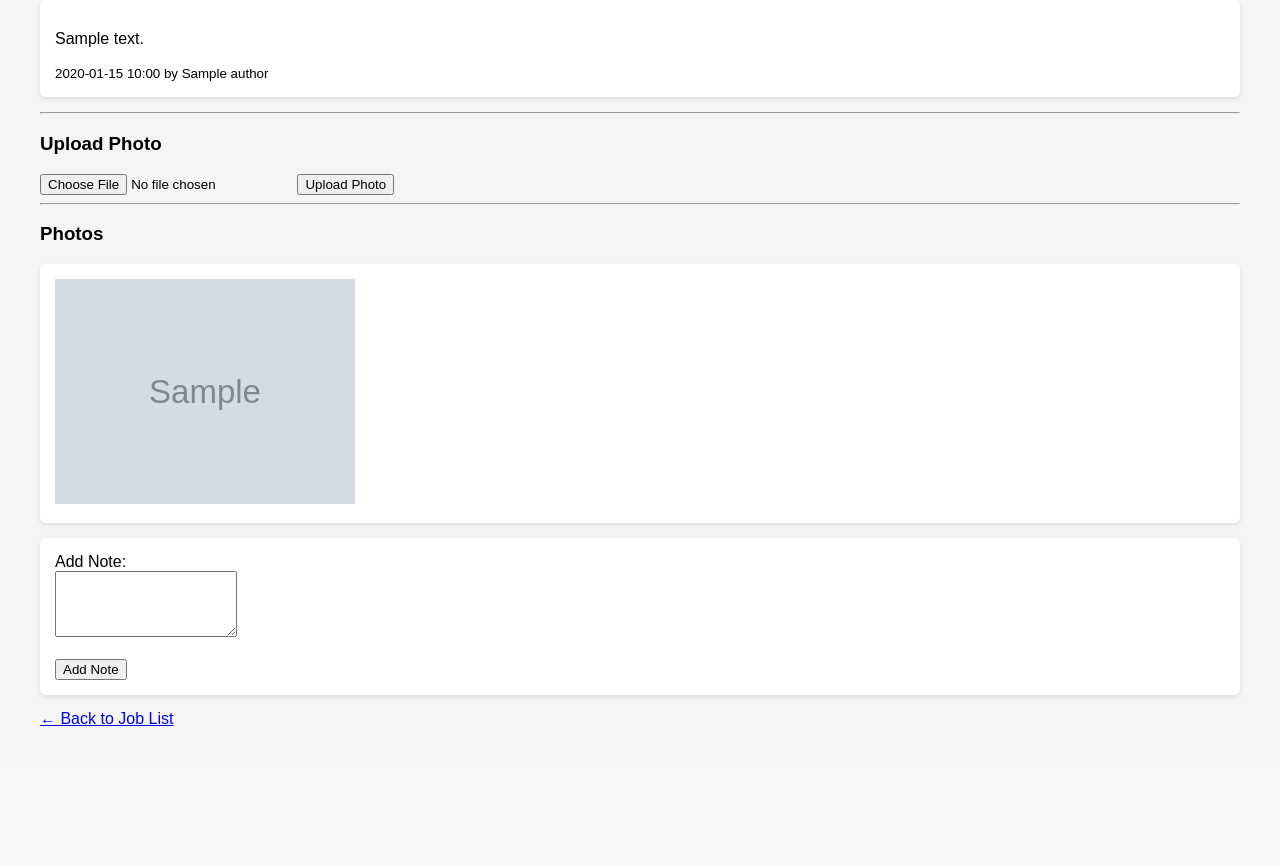
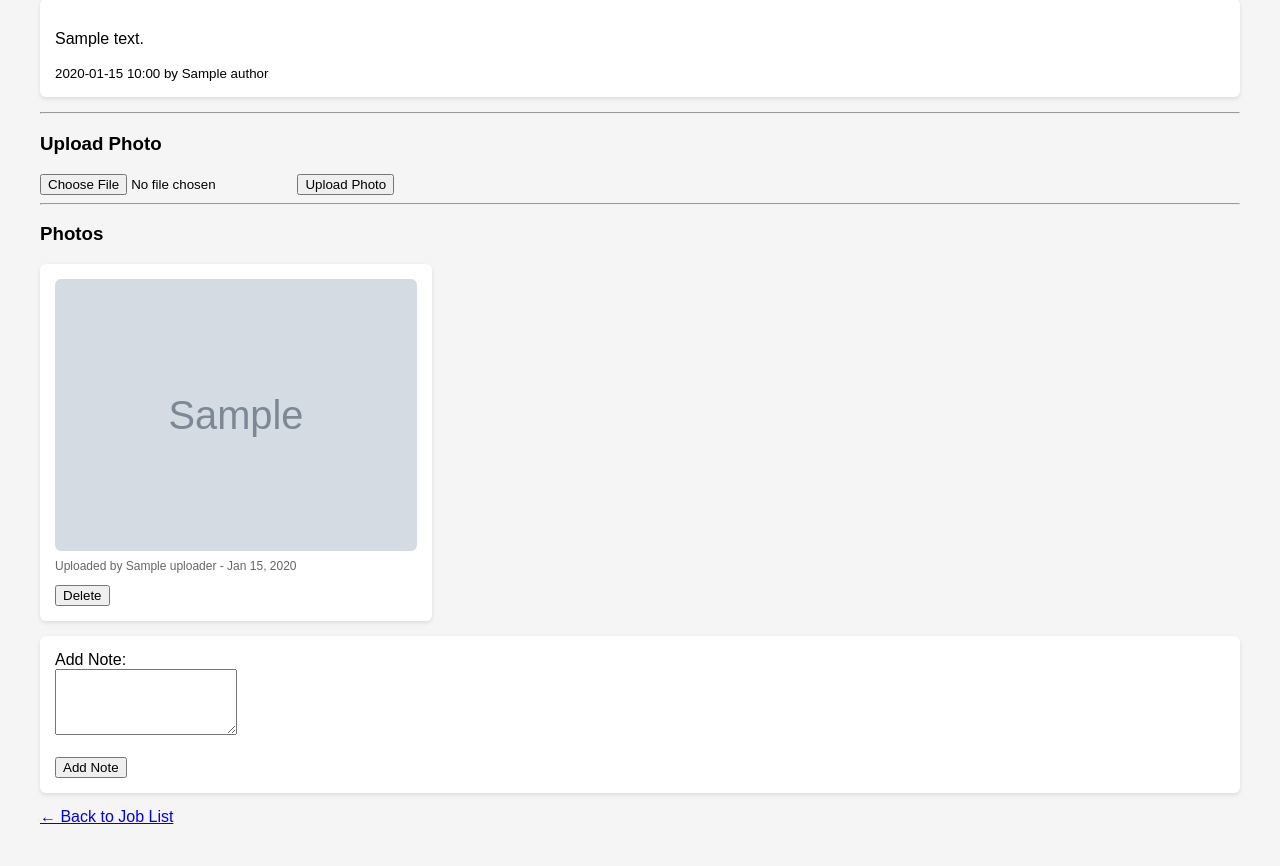
Before and after one commit to psyfeist/glass_office_app, a Flask app: template templates/job_detail.html in a window 1280 px wide. Shown: the part 685-1551 px from the top of the page. Before the commit the page ends 1411 px from the top, so only its background shows below. Run offline with Flask 3, Linux system fonts and the light colour scheme; the visitor is signed in with stand-in values (Sample User, id 1); tables that the repository leaves empty hold one stand-in row (values such as "Sample post"); the template is opened without the code that fills it: values that come from a table or form of the project are taken from there, most other values are stand-ins (such as "Sample title", 1, 10 or a date in 2020); grey boxes marked "Sample" are stand-in pictures; data that the repository does not hold is empty.

Commit message:
Photo system complete: grid layout, enlarge, delete permissions, uploader metadata, office admin access

```diff
--- a/app.py
+++ b/app.py
@@ -1,11 +1,12 @@
 from flask import Flask, render_template, request, redirect, url_for, session, flash
 from database import db
-from models import Job, User, JobAssignment
+from models import Job, User, JobAssignment, JobPhoto
 from datetime import datetime
 from flask import abort
 import os
 from werkzeug.utils import secure_filename
 from flask import send_from_directory
+import uuid
 
 ALLOWED_EXTENSIONS = {"png", "jpg", "jpeg", "gif"}
 
@@ -93,8 +94,13 @@ def create_app():
             if not assignment:
                 abort(403)
 
-        return render_template("job_detail.html", job=job)
+        user = User.query.get(session["user_id"])
 
+        return render_template("job_detail.html", job=job, user=user)
+
+    #--------------
+    # Photo Upload Route
+    #--------------
     @app.route("/jobs/<int:job_id>/upload_photo", methods=["POST"])
     def upload_photo(job_id):
 
@@ -114,8 +120,13 @@ def create_app():
             flash("Unsupported file type. Please upload JPG or PNG images.")
             return redirect(url_for("job_detail", job_id=job.id))
 
-        filename = secure_filename(file.filename)
-        filepath = os.path.join(app.config["UPLOAD_FOLDER"], filename)
+        original_filename = secure_filename(file.filename)
+        extension = os.path.splitext(original_filename)[1]
+
+        unique_filename = f"{uuid.uuid4().hex}{extension}"
+
+        filepath = os.path.join(app.config["UPLOAD_FOLDER"], unique_filename)
+
         file.save(filepath)
 
         from models import JobPhoto
@@ -123,7 +134,7 @@ def create_app():
         photo = JobPhoto(
             job_id=job.id,
             uploaded_by=session["user_id"],
-            file_path=filename
+            file_path=unique_filename
         )
 
         db.session.add(photo)
@@ -136,6 +147,38 @@ def create_app():
     @app.route("/uploads/<filename>")
     def uploaded_file(filename):
         return send_from_directory(app.config["UPLOAD_FOLDER"], filename)
+
+    #---------------------------------------------
+    # Delete photos route
+    #---------------------------------------------
+    @app.route("/photos/<int:photo_id>/delete", methods=["POST"])
+    def delete_photo(photo_id):
+
+        photo = JobPhoto.query.get_or_404(photo_id)
+
+        # Get current user
+        user = User.query.get(session["user_id"])
+
+        # Permission check
+        # Office/admin can delete anything
+        # Installers can only delete their own photos
+        if user.role == "installer" and photo.uploaded_by != user.id:
+            abort(403)
+
+        filepath = os.path.join(app.config["UPLOAD_FOLDER"], photo.file_path)
+
+        # Delete file from disk
+        if os.path.exists(filepath):
+            os.remove(filepath)
+
+        job_id = photo.job_id
+
+        db.session.delete(photo)
+        db.session.commit()
+
+        flash("Photo deleted.")
+
+        return redirect(url_for("job_detail", job_id=job_id))
 
     # --------------------
     # Add Job Note
--- a/models.py
+++ b/models.py
@@ -82,6 +82,8 @@ class JobPhoto(db.Model):
     file_path = db.Column(db.String(300), nullable=False)
     created_at = db.Column(db.DateTime, default=datetime.utcnow)
 
+    uploader = db.relationship("User")
+
 
 class JobFile(db.Model):
     id = db.Column(db.Integer, primary_key=True)
--- a/templates/base.html
+++ b/templates/base.html
@@ -46,6 +46,26 @@
             background: #e6ffe6;
             border: 1px solid #99cc99;
         }
+
+        .photo-grid {
+            display: grid;
+            grid-template-columns: repeat(3, 1fr);
+            gap: 12px;
+            margin-top: 10px;
+        }
+
+        .photo-card img {
+            width: 100%;
+            height: auto;
+            border-radius: 6px;
+        }
+
+        .photo-meta {
+            font-size: 12px;
+            color: #666;
+            margin-top: 4px;
+        }
+
     </style>
 </head>
 
--- a/templates/job_detail.html
+++ b/templates/job_detail.html
@@ -93,13 +93,38 @@
 <h3>Photos</h3>
 
 {% if job.photos %}
+
+<div class="photo-grid">
+
     {% for photo in job.photos %}
-        <div class="card">
-            <img src="{{ url_for('uploaded_file', filename=photo.file_path) }}" style="max-width:300px;">
+        <div class="card photo-card">
+
+            <a href="{{ url_for('uploaded_file', filename=photo.file_path) }}" target="_blank">
+                <img src="{{ url_for('uploaded_file', filename=photo.file_path) }}">
+            </a>
+
+            <p class="photo-meta">
+                Uploaded by {{ photo.uploader.name }}
+                {% if photo.created_at %}
+                    - {{ photo.created_at.strftime("%b %d, %Y") }}
+                {% endif %}
+            </p>
+
+            {% if user.role != "installer" or photo.uploaded_by == session["user_id"] %}
+            <form action="{{ url_for('delete_photo', photo_id=photo.id) }}" method="POST">
+                <button type="submit" onclick="return confirm('Delete this photo?')">
+                    Delete
+                </button>
+            </form>
+            {% endif %}
+
         </div>
     {% endfor %}
+
+</div>
+
 {% else %}
-    <p>No photos uploaded yet.</p>
+<p>No photos uploaded yet.</p>
 {% endif %}
 
 <div class="card">
```
